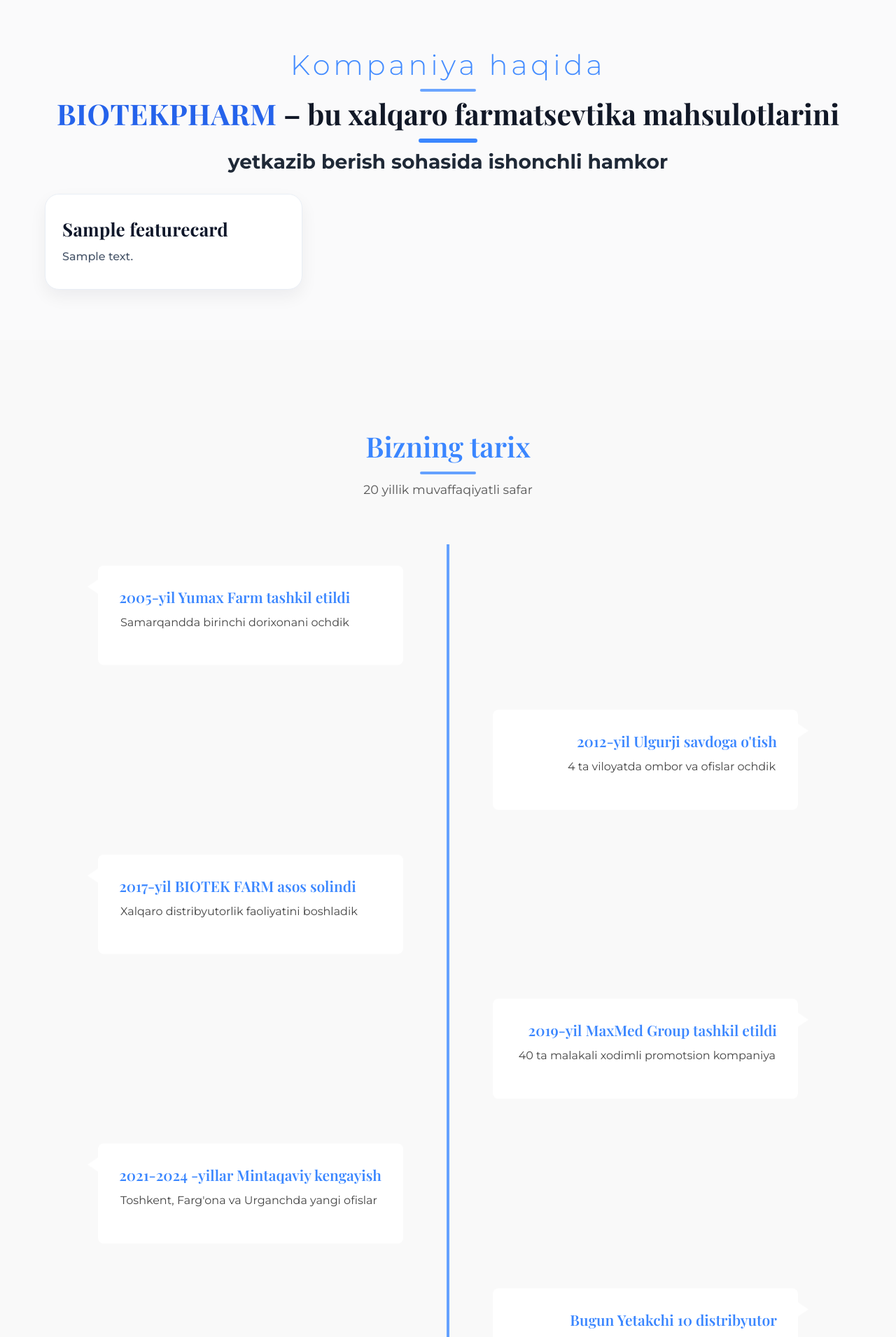
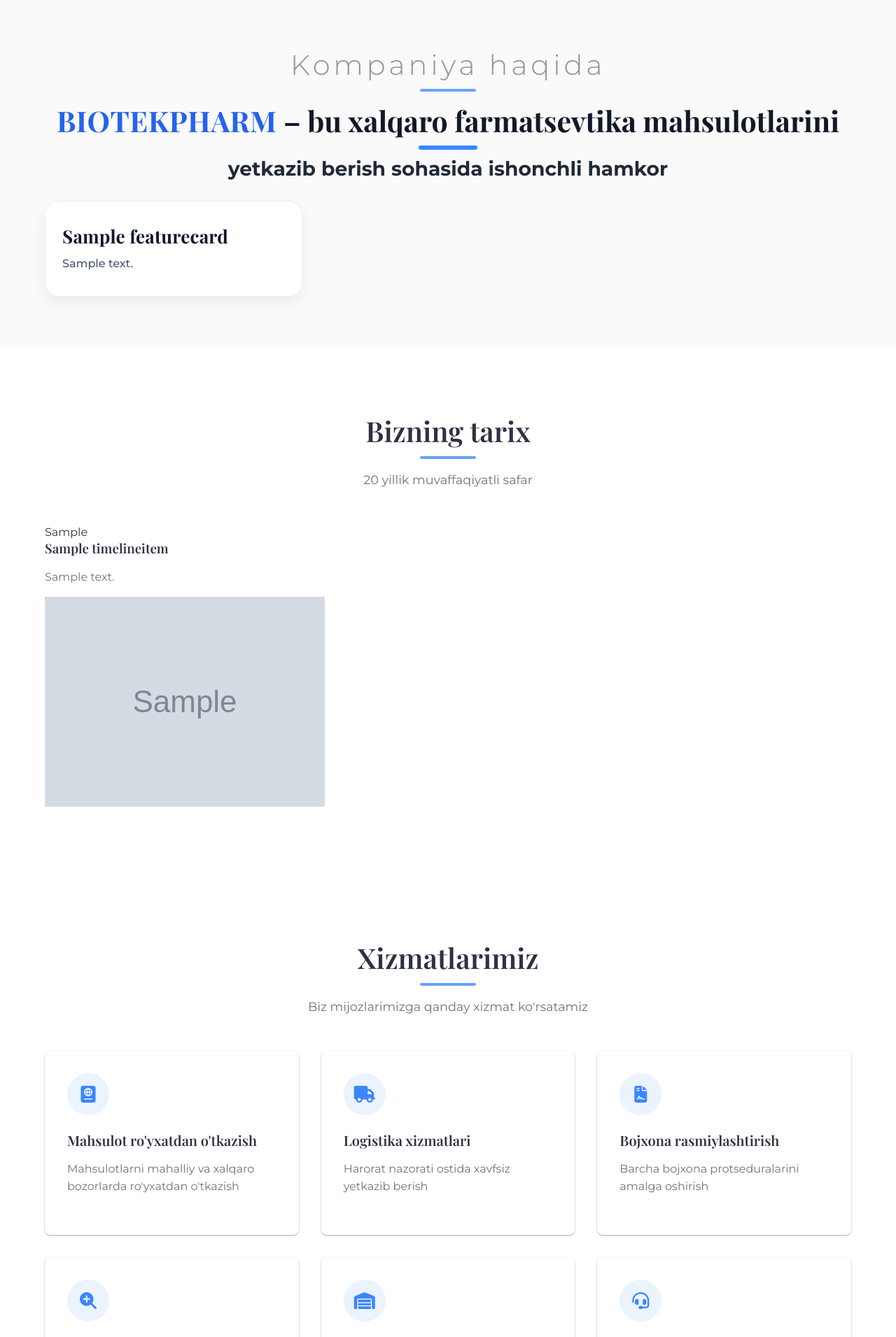
Before and after one commit to davronovuz/biotektpharm, a Django app: template templates/index.html in a window 1280 px wide. Shown: the part 801-2712 px from the top of the page at 70% size. Run offline with Django 5.2, Linux system fonts and the light colour scheme; the template is opened without the code that fills it: values that come from a table or form of the project are taken from there, others are empty; tables that the repository leaves empty hold one stand-in row (values such as "Sample post"); grey boxes marked "Sample" are stand-in pictures; parts of the project's set-up code (start-up, migrations or seed data) failed here and were passed over.

Commit message:
asassa ashasash

```diff
--- a/static/css/styles.css
+++ b/static/css/styles.css
@@ -449,30 +449,6 @@ section.hero { padding: 0 !important; }
 
 
 
-/* ===== HISTORY (Timeline) ===== */
-.history{ padding:8rem 0; background:#f9f9f9; }
-.section-header{ text-align:center; margin-bottom:4rem; opacity:0; animation:fadeUp 1s ease-out .2s forwards; }
-.section-header h2{ font-size:2.5rem; color:var(--primary); margin-bottom:.5rem; }
-.section-header p{ font-size:1.1rem; color:#555; }
-.timeline{ position:relative; max-width:1000px; margin:0 auto; padding:2rem 0; }
-.timeline::before{ content:''; position:absolute; top:0; left:50%; transform:translateX(-50%); width:4px; height:100%; background:var(--primary-light); }
-.timeline-item{ position:relative; margin-bottom:4rem; display:flex; justify-content:space-between; align-items:center; opacity:0; transform:translateY(60px); animation:fadeInUp 1s ease-out forwards; }
-.timeline-item:nth-child(1){ animation-delay:.3s;} .timeline-item:nth-child(2){animation-delay:.6s;} .timeline-item:nth-child(3){animation-delay:.9s;} .timeline-item:nth-child(4){animation-delay:1.2s;} .timeline-item:nth-child(5){animation-delay:1.5s;} .timeline-item:nth-child(6){animation-delay:1.8s;}
-.timeline-content{ flex:0 0 calc(50% - 4rem); padding:2rem; border-radius:var(--radius-md); background:#fff; position:relative; transition:transform .4s ease, box-shadow .4s ease; animation:floatCard 4s ease-in-out infinite alternate; }
-.timeline-content:hover{ transform:scale(1.04) translateY(-4px); box-shadow:0 12px 30px rgba(0,0,0,.15); z-index:5; }
-.timeline-item:nth-child(odd) .timeline-content{ margin-left:auto; text-align:right; }
-.timeline-item:nth-child(even) .timeline-content{ margin-right:auto; text-align:left; }
-.timeline-content::before{ content:''; position:absolute; top:20px; width:0; height:0; border-style:solid; }
-.timeline-item:nth-child(odd) .timeline-content::before{ left:100%; border-width:10px 0 10px 15px; border-color:transparent transparent transparent #fff; }
-.timeline-item:nth-child(even) .timeline-content::before{ right:100%; border-width:10px 15px 10px 0; border-color:transparent #fff transparent transparent; }
-.timeline-content h3{ font-size:1.3rem; font-weight:600; color:var(--primary); margin-bottom:.75rem; animation:pulseText 3s infinite ease-in-out; }
-.timeline-content p{ font-size:1rem; color:#444; line-height:1.6; animation:fadeIn 2s ease-in forwards; }
-@keyframes fadeUp{ from{opacity:0; transform:translateY(40px);} to{opacity:1; transform:translateY(0);} }
-@keyframes fadeInUp{ from{opacity:0; transform:translateY(60px);} to{opacity:1; transform:translateY(0);} }
-@keyframes fadeIn{ from{opacity:0;} to{opacity:1;} }
-@keyframes pulseText{ 0%,100%{transform:scale(1)} 50%{transform:scale(1.03)} }
-@keyframes floatCard{ 0%{transform:translateY(0)} 100%{transform:translateY(-6px)} }
-@media (max-width:768px){ .timeline{ padding:2rem 1rem;} .timeline::before{ left:20px;} .timeline-item{ flex-direction:column; align-items:flex-start;} .timeline-content{ width:100%; margin:0 !important; text-align:left !important;} .timeline-content::before{ display:none;} }
 
 /* ===== STATS ===== */
 .stats{ background:var(--primary); color:#fff; padding:4rem 0; }
--- a/static/js/script.js
+++ b/static/js/script.js
@@ -46,6 +46,48 @@ document.addEventListener("DOMContentLoaded", function() {
             }
         });
     });
+
+
+
+<script>
+(function() {
+  const rows = document.querySelectorAll('.t-row');
+  const timeline = document.getElementById('timeline');
+  const progress = document.getElementById('timelineProgress');
+
+  // Stagger delays
+  rows.forEach((row, i) => {
+    row.style.setProperty('--stagger', (i * 80) + 'ms');
+  });
+
+  // IntersectionObserver for reveal
+  const io = new IntersectionObserver((entries) => {
+    entries.forEach(e => {
+      if (e.isIntersecting) e.target.classList.add('in-view');
+    });
+  }, { threshold: 0.25 });
+
+  rows.forEach(r => io.observe(r));
+
+  // Progress line
+  function updateProgress(){
+    if (!timeline) return;
+    const rect = timeline.getBoundingClientRect();
+    const vh = window.innerHeight;
+
+    // how much of the timeline is visible / scrolled
+    const start = Math.max(0, vh - rect.top);             // visible from top
+    const total = rect.height + vh;                        // total travel
+    const ratio = Math.min(1, Math.max(0, start / total));
+
+    progress.style.height = (ratio * rect.height) + 'px';
+  }
+
+  updateProgress();
+  window.addEventListener('scroll', updateProgress, { passive:true });
+  window.addEventListener('resize', updateProgress);
+})();
+</script>
 
     // ===== Active Link Highlighting =====
     const sections = document.querySelectorAll("section");
--- a/templates/index.html
+++ b/templates/index.html
@@ -133,61 +133,61 @@
 
 
 
-    <!-- History Timeline -->
-    <section class="history" id="history">
-        <div class="container">
-            <div class="section-header">
-                <h2 data-i18n="history_title">Bizning tarix</h2>
-                <p data-i18n="history_subtitle">20 yillik muvaffaqiyatli safar</p>
-            </div>
+<!-- ===== HISTORY / TIMELINE ===== -->
+<section class="history" id="history">
+  <div class="container">
 
-            <div class="timeline">
-                <div class="timeline-progress"></div>
+    <!-- Header -->
+    <div class="section-header history-head">
+      <h2 class="i18n" data-i18n="history_title">Bizning tarix</h2>
+      <p class="i18n" data-i18n="history_subtitle">20 yillik muvaffaqiyatli safar</p>
+    </div>
 
-                <div class="timeline-item">
-                    <div class="timeline-content">
-                        <h3 data-i18n="timeline1_title">2005-yil Yumax Farm tashkil etildi</h3>
-                        <p data-i18n="timeline1_text">Samarqandda birinchi dorixonani ochdik</p>
-                    </div>
-                </div>
+    <!-- Timeline rail + progress -->
+    <div class="timeline" id="timeline">
+      <span class="timeline-rail"></span>
+      <span class="timeline-progress" id="timelineProgress"></span>
 
-                <div class="timeline-item">
-                    <div class="timeline-content">
-                        <h3 data-i18n="timeline2_title">2012-yil Ulgurji savdoga o'tish</h3>
-                        <p data-i18n="timeline2_text">4 ta viloyatda ombor va ofislar ochdik</p>
-                    </div>
-                </div>
+      {% for item in timeline %}
+      <article class="t-row {% cycle 'left' 'right' %}" data-idx="{{ forloop.counter0 }}">
+        <!-- Card -->
+        <div class="t-card">
+          <div class="t-badge">
+            {% if item.icon_type == 'img' and item.icon_image %}
+              <img src="{{ item.icon_image.url }}" alt="icon">
+            {% else %}
+              <i class="{{ item.fa_class|default:'fa-solid fa-location-dot' }}"></i>
+            {% endif %}
+          </div>
 
-                <div class="timeline-item">
-                    <div class="timeline-content">
-                        <h3 data-i18n="timeline3_title">2017-yil BIOTEK FARM asos solindi</h3>
-                        <p data-i18n="timeline3_text">Xalqaro distribyutorlik faoliyatini boshladik</p>
-                    </div>
-                </div>
+          <div class="t-year">{{ item.year }}</div>
 
-                <div class="timeline-item">
-                    <div class="timeline-content">
-                        <h3 data-i18n="timeline4_title">2019-yil MaxMed Group tashkil etildi</h3>
-                        <p data-i18n="timeline4_text">40 ta malakali xodimli promotsion kompaniya</p>
-                    </div>
-                </div>
+          <h3 class="t-title i18n-db"
+              data-uz="{{ item.title_uz }}"
+              data-ru="{{ item.title_ru|default:item.title_uz }}"
+              data-en="{{ item.title_en|default:item.title_uz }}">
+            {{ item.title_uz }}
+          </h3>
 
-                <div class="timeline-item">
-                    <div class="timeline-content">
-                        <h3 data-i18n="timeline5_title">2021-2024 -yillar Mintaqaviy kengayish</h3>
-                        <p data-i18n="timeline5_text">Toshkent, Farg'ona va Urganchda yangi ofislar</p>
-                    </div>
-                </div>
+          <p class="t-text i18n-db"
+             data-uz="{{ item.text_uz }}"
+             data-ru="{{ item.text_ru|default:item.text_uz }}"
+             data-en="{{ item.text_en|default:item.text_uz }}">
+            {{ item.text_uz }}
+          </p>
+        </div>
 
-                <div class="timeline-item">
-                    <div class="timeline-content">
-                        <h3 data-i18n="timeline6_title">Bugun Yetakchi 10 distribyutor</h3>
-                        <p data-i18n="timeline6_text">O'zbekistonning yirik farmatsevtika distribyutorlaridan biri</p>
-                    </div>
-                </div>
-            </div>
-        </div>
-    </section>
+        {% if item.photo %}
+        <figure class="t-photo">
+          <img src="{{ item.photo.url }}" alt="{{ item.title_uz }}">
+        </figure>
+        {% endif %}
+      </article>
+      {% endfor %}
+    </div>
+  </div>
+</section>
+
 
 
     <!-- Services Section -->
```
Also changed, not shown: app/views.py (+6 -2 lines).
